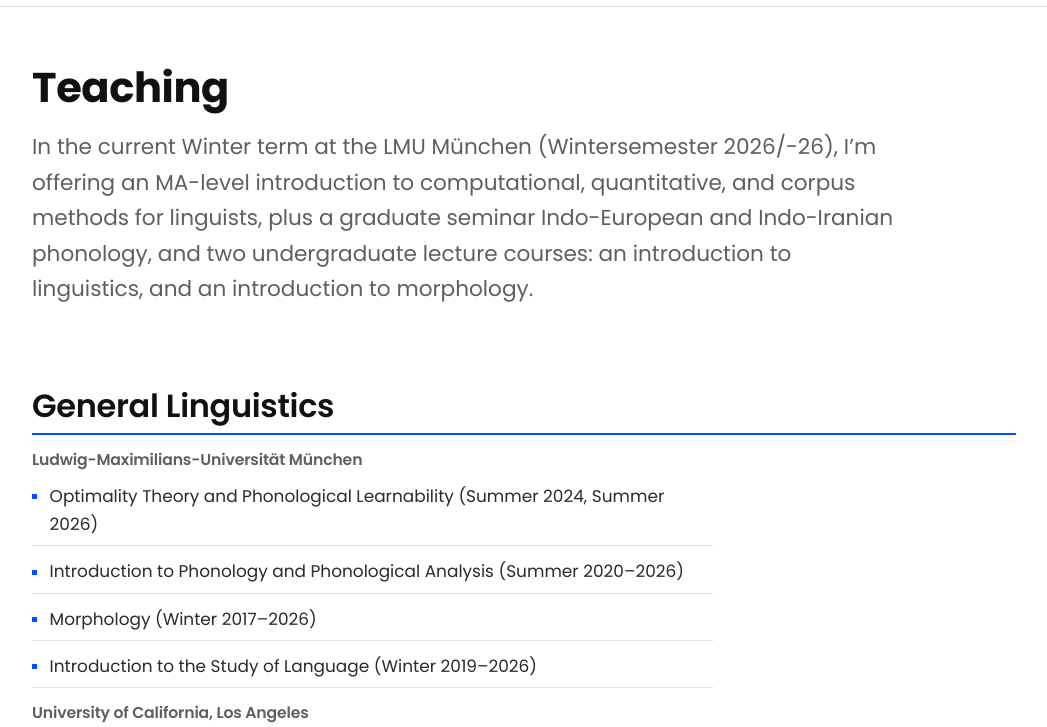
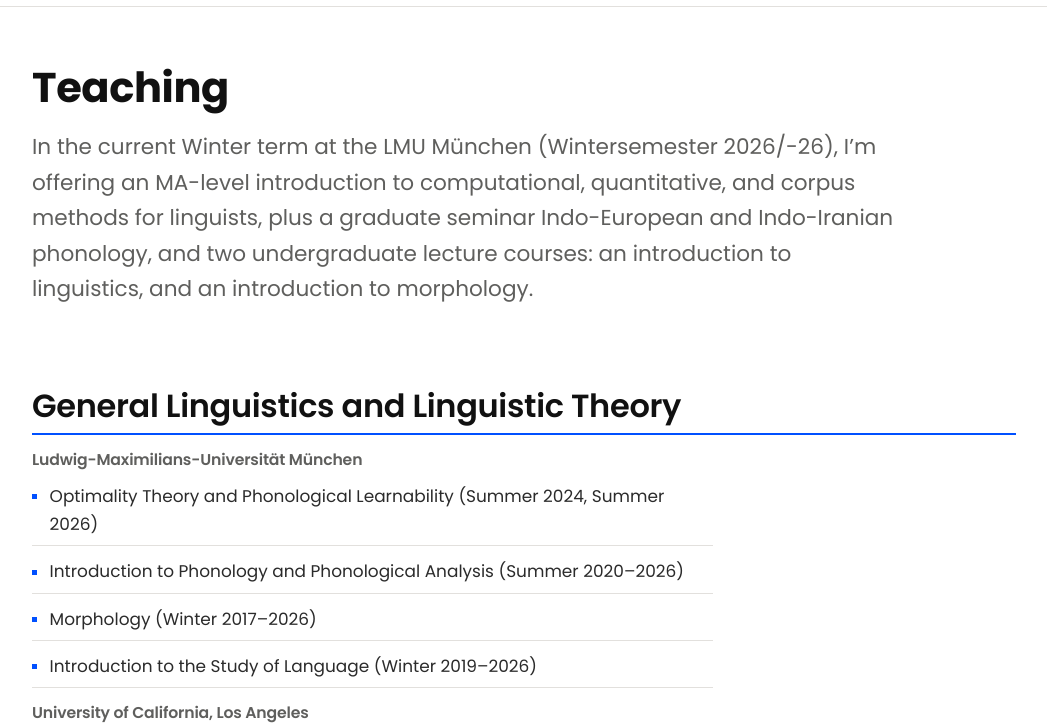
Before and after one commit to rpsandell/rpsandell.github.io, a plain HTML site: page teaching/index.html in a window 1280 px wide. Shown: the part 62-789 px from the top of the page, without its empty margins (116-1163 px from the left). Drawn offline with Linux system fonts and the light colour scheme; files whose address does not match are found by name.

Commit message:
Update index.html

```diff
--- a/teaching/index.html
+++ b/teaching/index.html
@@ -98,7 +98,7 @@
 	<div class="wrap section--tight">
 
 		<section class="course-group">
-			<h2>General Linguistics</h2>
+			<h2>General Linguistics and Linguistic Theory</h2>
 			<h3 class="course-institution">Ludwig-Maximilians-Universit&auml;t M&uuml;nchen</h3>
 			<ul class="course-list">
 				<li>Optimality Theory and Phonological Learnability (Summer 2024, Summer 2026)</li>
```
